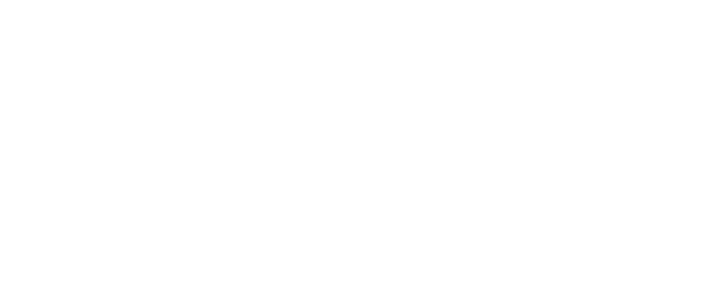
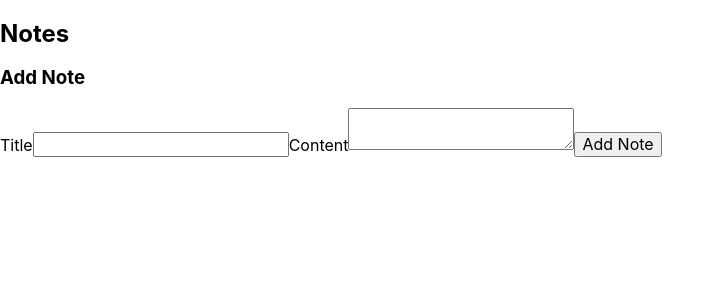
Before and after one commit to YaroslavPlaksii91/notes-app, a React (Create React App) app: page / in a window 1280 px wide. Shown: the top 300 px of the page, without its empty margins (0-724 px from the left). Built offline with nearby package versions, Linux system fonts and the light colour scheme.

Commit message:
add db logic

```diff
--- a/package.json
+++ b/package.json
@@ -7,6 +7,7 @@
     "@testing-library/jest-dom": "^5.16.5",
     "@testing-library/react": "^13.4.0",
     "@testing-library/user-event": "^13.5.0",
+    "idb": "^7.1.1",
     "modern-normalize": "^1.1.0",
     "react": "^18.2.0",
     "react-dom": "^18.2.0",
--- a/src/components/App.js
+++ b/src/components/App.js
@@ -1,5 +1,82 @@
-export const App = () => {
-  return <div className="App"></div>;
+import React, { useState, useEffect } from 'react';
+import { openDB } from 'idb';
+
+const App = () => {
+  const [notes, setNotes] = useState([]);
+  const [title, setTitle] = useState('');
+  const [content, setContent] = useState('');
+
+  useEffect(() => {
+    async function getNotes() {
+      const db = await openDB('notes', 1, {
+        upgrade(db) {
+          db.createObjectStore('notes', { keyPath: 'id', autoIncrement: true });
+        },
+      });
+      const tx = db.transaction('notes', 'readonly');
+      const store = tx.objectStore('notes');
+      const items = await store.getAll();
+      setNotes(items);
+    }
+    getNotes();
+  }, []);
+
+  async function addNote() {
+    const db = await openDB('notes', 1);
+    const tx = db.transaction('notes', 'readwrite');
+    const store = tx.objectStore('notes');
+    const note = { title, content };
+    const id = await store.add(note);
+    setNotes([...notes, { id, ...note }]);
+  }
+
+  async function updateNoteContent(id, content) {
+    const db = await openDB('notes', 1);
+    const tx = db.transaction('notes', 'readwrite');
+    const store = tx.objectStore('notes');
+    const note = await store.get(id);
+    note.content = content;
+    await store.put(note);
+  }
+
+  return (
+    <div>
+      <h2>Notes</h2>
+      {notes.map(note => (
+        <div key={note.id}>
+          <h3>{note.title}</h3>
+          <textarea
+            value={note.content}
+            onChange={e => updateNoteContent(note.id, e.target.value)}
+          ></textarea>
+        </div>
+      ))}
+      <h3>Add Note</h3>
+      <form
+        onSubmit={async event => {
+          event.preventDefault();
+          await addNote();
+          setTitle('');
+          setContent('');
+        }}
+      >
+        <label htmlFor="title">Title</label>
+        <input
+          type="text"
+          id="title"
+          value={title}
+          onChange={e => setTitle(e.target.value)}
+        />
+        <label htmlFor="content">Content</label>
+        <textarea
+          id="content"
+          value={content}
+          onChange={e => setContent(e.target.value)}
+        ></textarea>
+        <button type="submit">Add Note</button>
+      </form>
+    </div>
+  );
 };
 
 export default App;
--- a/src/index.js
+++ b/src/index.js
@@ -1,7 +1,7 @@
 import React from 'react';
 import ReactDOM from 'react-dom/client';
 import './index.css';
-import { App } from './components/App';
+import App from './components/App';
 
 const root = ReactDOM.createRoot(document.getElementById('root'));
 root.render(
```
Also changed, not shown: 1 other file (tests, documents, lock files or other folders).
